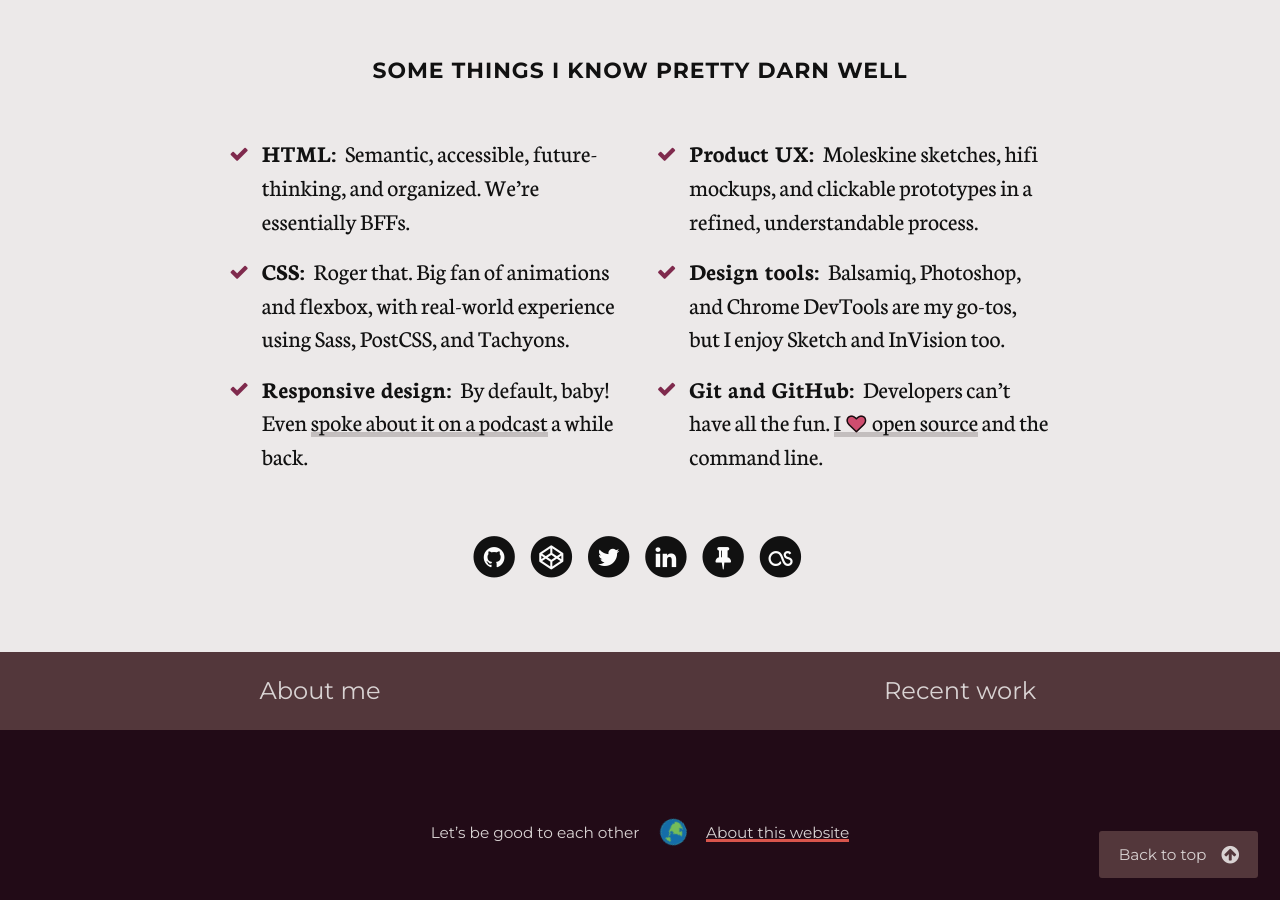
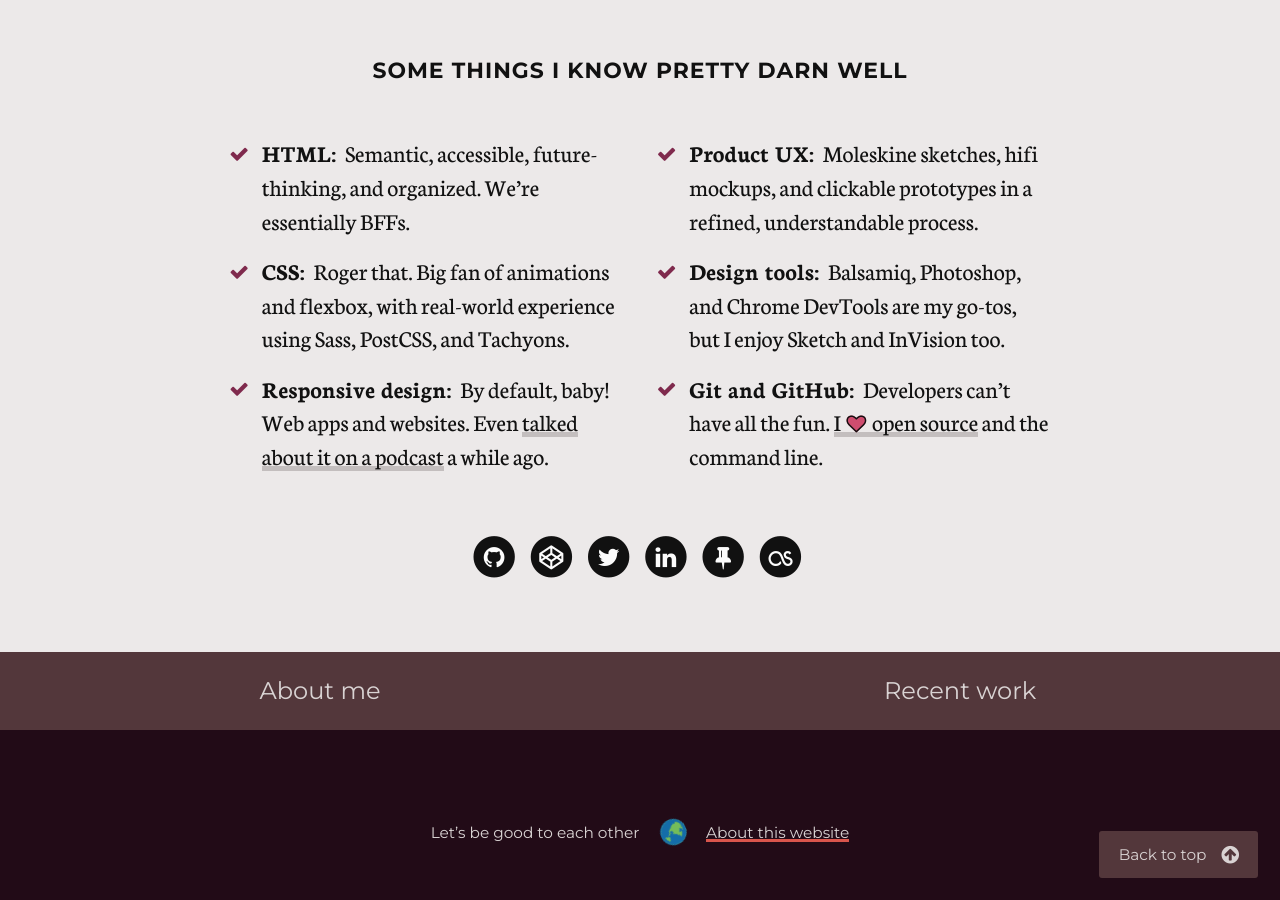
Before and after one commit to edelstone/my-website, a Jekyll site: the page built from about.html, in a window 1280 px wide and 900 px high, scrolled down 961 px. Built offline with Jekyll 4.4.1, drawn with Linux system fonts in a browser that asks for light colours; nearby versions of some CDN libraries; comment, search, counter and statistics services are not loaded.

Commit message:
clarifies language on responsive design bullet point

```diff
--- a/about.html
+++ b/about.html
@@ -31,7 +31,7 @@ button-next-link: /portfolio
 					<ul class="important-updates fa-ul">
 						<li><i class="fa-li fa fa-check"></i><span class="inline-header">HTML:</span> Semantic, accessible, future-thinking, and organized. We&#8217;re essentially BFFs.</li>
 						<li><i class="fa-li fa fa-check"></i><span class="inline-header">CSS:</span> Roger that. Big fan of animations and flexbox, with real-world experience using Sass, PostCSS, and Tachyons.</li>
-						<li><i class="fa-li fa fa-check"></i><span class="inline-header">Responsive design:</span> By default, baby! Even <a href="https://responsivewebdesign.com/podcast/texas-state/">spoke about it on a podcast</a> a while back.</li>
+						<li><i class="fa-li fa fa-check"></i><span class="inline-header">Responsive design:</span> By default, baby! Web apps and websites. Even <a href="https://responsivewebdesign.com/podcast/texas-state/">talked about it on a podcast</a> a while ago.</li>
 					</ul>
 				</div>
 				<div class="col col-2">
```
